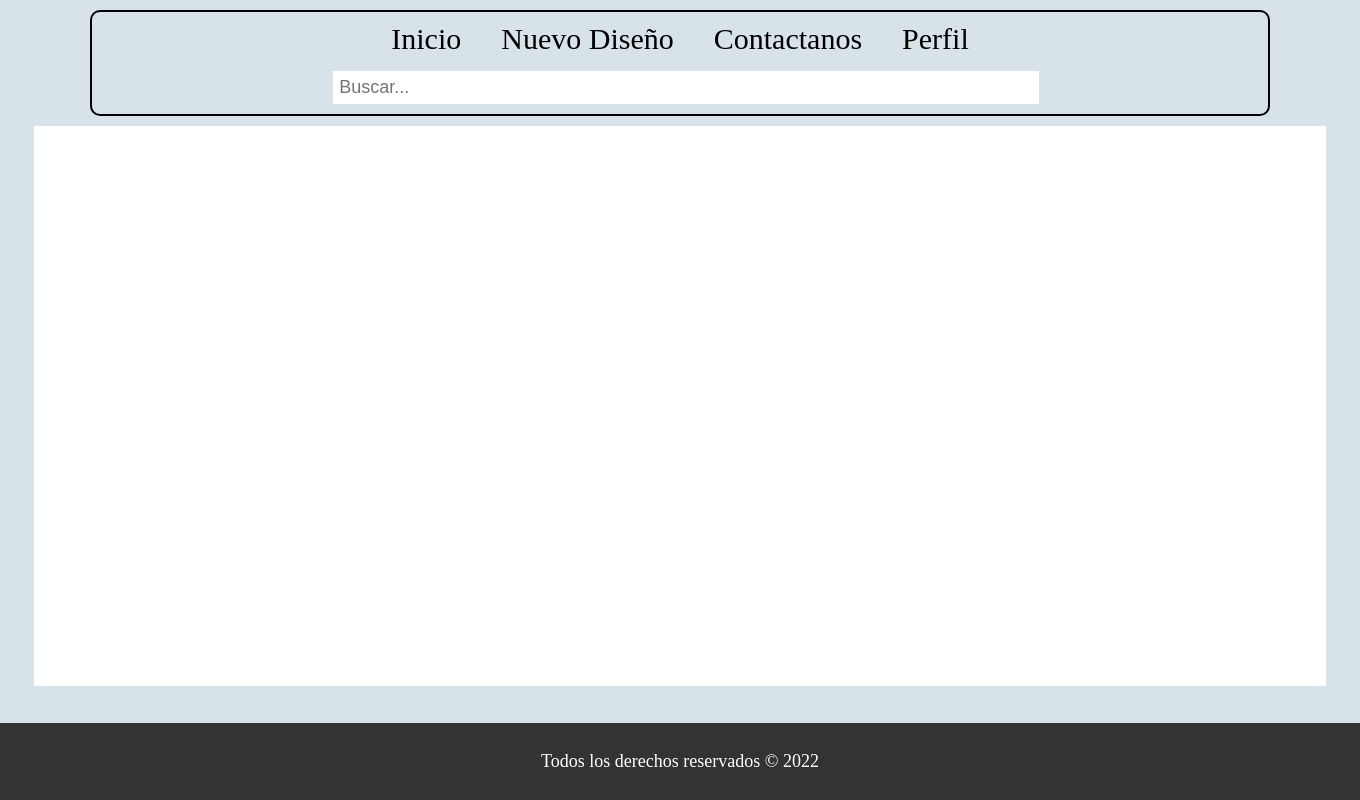
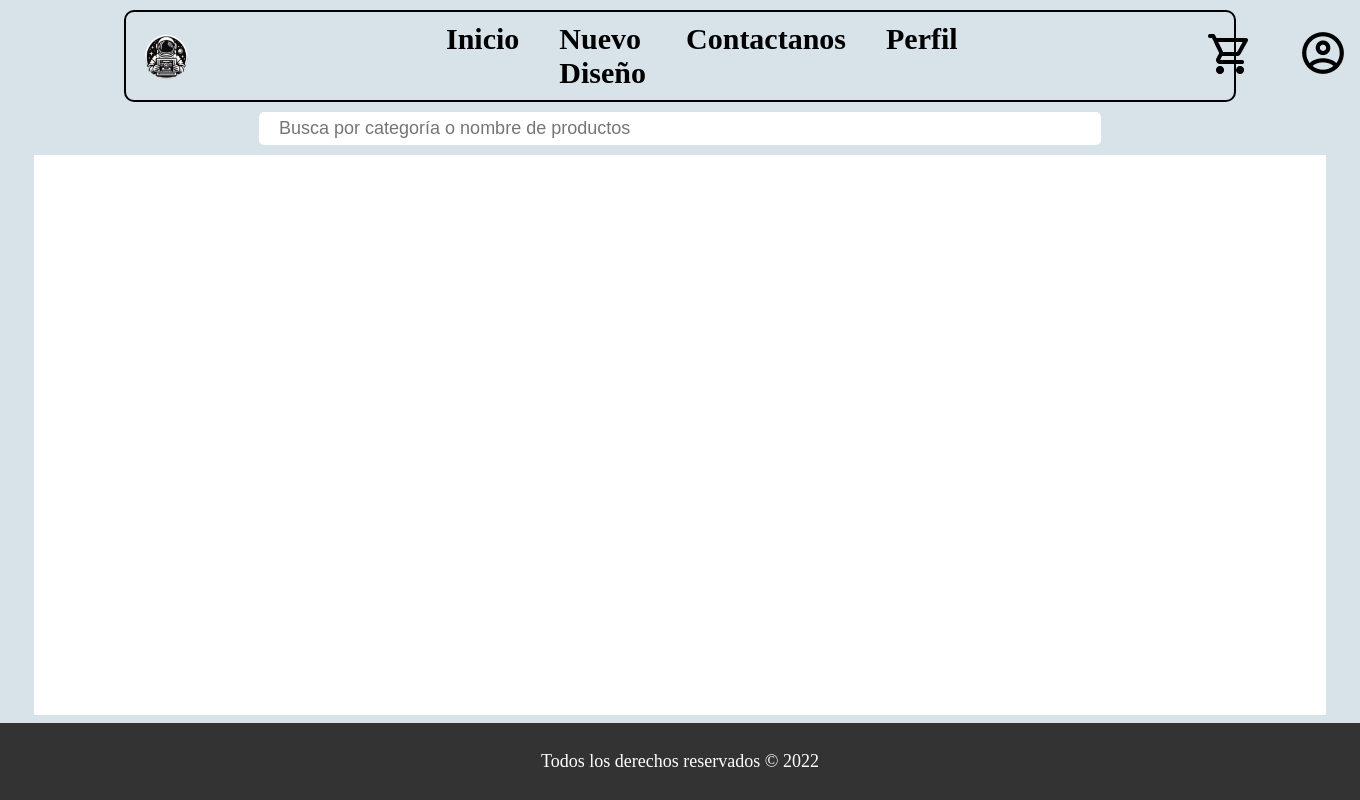
Before and after one commit to gaelzi1/Project-framewors, a Django app: page /home/ in a window 1360 px wide. Run offline with Django 5.2, Linux system fonts and the light colour scheme.

Commit message:
parte casi terminada de home

```diff
--- a/Django-project/myapp/static/css/home.css
+++ b/Django-project/myapp/static/css/home.css
@@ -4,21 +4,27 @@
     color: black;
     font-size: 18px; /* Tamaño de texto más grande */
     margin: 0;
+    font-family: bold;
 }
-
 .navbar {
     display: flex;
-    width: 85vw; /* Ancho del navbar */
+    align-items: center;
+    width: 80vw; /* Ancho del navbar */
     margin: 10px auto; /* Centra horizontalmente */
-    flex-direction: column;
-    align-items: center; /* Centra los elementos horizontalmente */
     border: 2px solid black; /* Añadiendo borde negro */
     border-radius: 10px; /* Añadiendo bordes redondeados */
     padding: 10px;
     font-size: 30px;
 }
 
+.navbar .img_logo {
+    width: 60px; /* Ancho de la imagen */
+    height: 60px;
+    padding-right: 230px; /* Espaciado entre la imagen y las listas */
+}
+
 .navbar ul {
+    font-weight: bold;
     list-style-type: none;
     display: flex;
     margin: 0;
@@ -35,19 +41,34 @@
     text-decoration: none;
 }
 
+
+.profile, .car-shop {
+    width: 40px;
+    height: 40px;
+    margin-left: 230px;
+    margin-right: 50px; /* Espaciado entre las imágenes y las listas */
+}
+.car-shop{
+    margin-bottom: 5px;
+}
+
+
 .search-container {
     margin-top: 10px; /* Espaciado superior del contenedor de búsqueda */
-    width: 60%;
+    width: 100%;
+    display: flex;
+    justify-content: center; /* Centra horizontalmente */
 }
+
 
 .search-container input[type=text] {
     padding: 6px; /* Espaciado interior del input */
+    padding-left: 20px;
     font-size: 18px; /* Tamaño de texto del input */
     border: none; /* Quita el borde del input */
-
-
-    width: 100%;
-
+    width: 60%;
+    border-radius: 5px;
+    margin-bottom: 10px;
 }
 
 /* Estilos para el cuadro */
--- a/Django-project/myapp/templates/home.html
+++ b/Django-project/myapp/templates/home.html
@@ -8,16 +8,20 @@
 </head>
 <body>
     <div class="navbar">
+        <img class="img_logo"  src='{% static "images/logo.png"%}' alt="Logo" >
         <ul>
             <li><a href="#">Inicio</a></li>
             <li><a href="#">Nuevo Diseño</a></li>
             <li><a href="#">Contactanos</a></li>
             <li><a href="#">Perfil</a></li>
         </ul>
+        <a href="" class="car-shop"><img src='{%static "images/Vector.png"%}' alt="carrito de compra"></a>
+        <a href="" class="profil"><img src='{%static "images/perfil.png"%}' alt="Perfil"></a>
+    </div>
         <div class="search-container">
-            <input type="text" placeholder="Buscar...">
+            <input type="text" placeholder="Busca por categoría o nombre de productos">
         </div>
-    </div>
+
     <div class="cuadro">
         <!-- Contenido del cuadro -->
 
```
Also changed, not shown: Django-project/myapp/static/images/Vector.png (added), Django-project/myapp/static/images/logo.png (added), Django-project/myapp/static/images/perfil.png (added).
